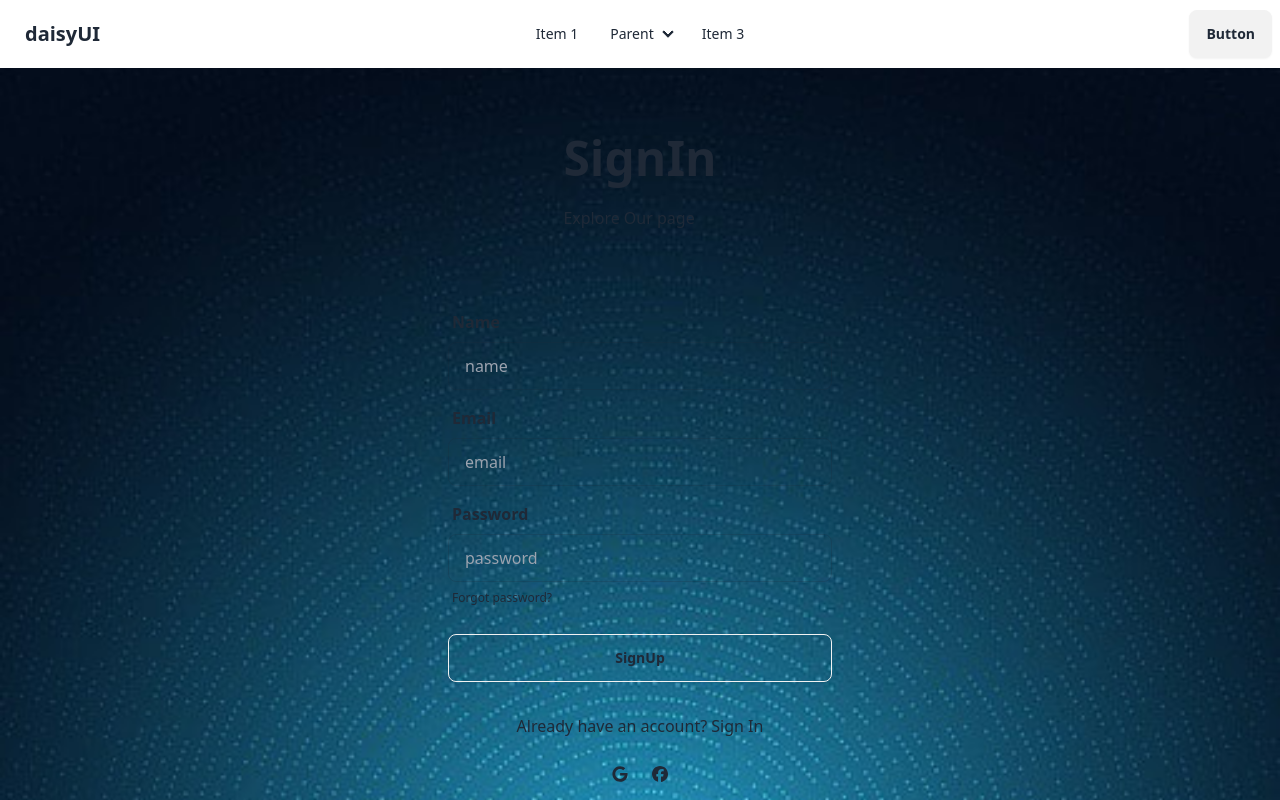
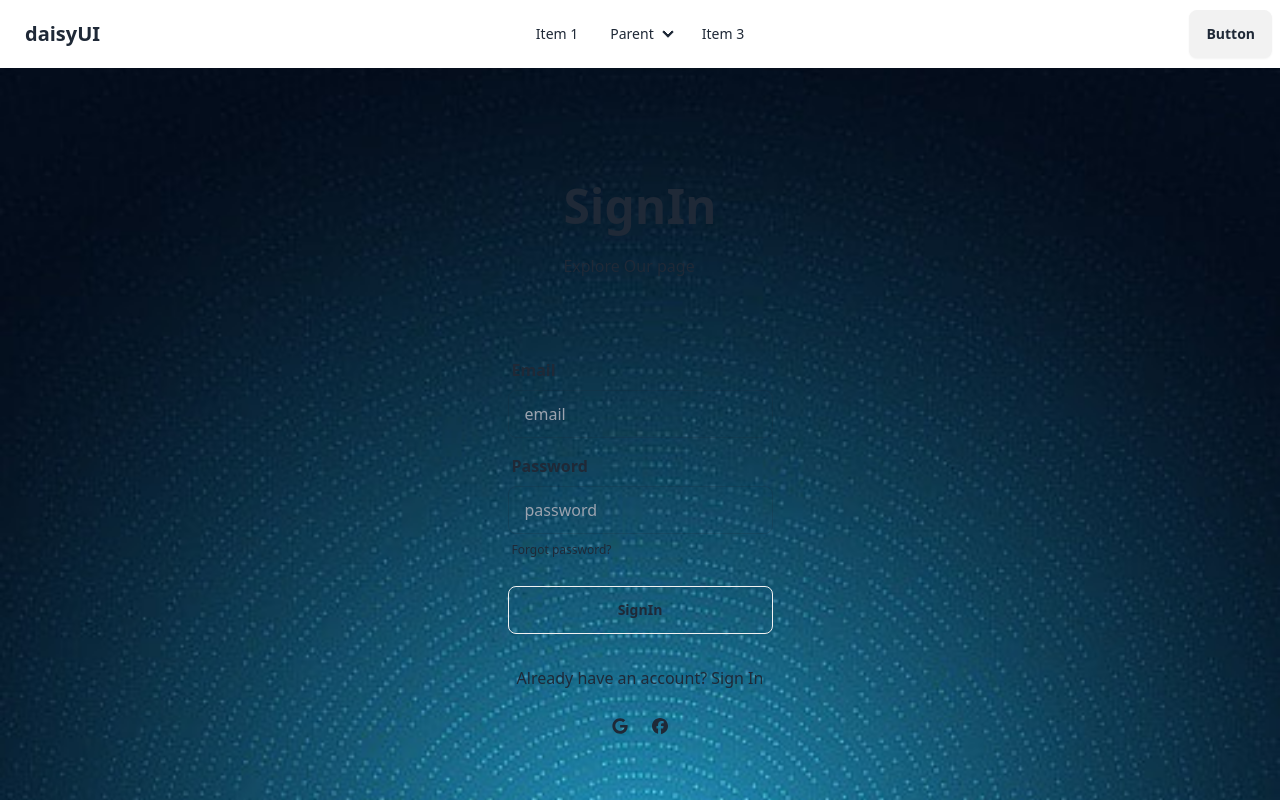
Before and after one commit to sakirmohammad775/Fashion-Apparels-Client, a React (Vite) app: page /signIn in a window 1280 px wide. Shown: the top 800 px of the page. Built offline with nearby package versions, Linux system fonts and the light colour scheme; no server answers.

Commit message:
signin and signUp added

```diff
--- a/src/SignIn/SignIn.jsx
+++ b/src/SignIn/SignIn.jsx
@@ -2,7 +2,12 @@
 import { FaFacebook, FaGoogle } from "react-icons/fa6";
 import signInImage from "../assets/login2.jpg"
 import { Link } from "react-router-dom";
+import { useContext } from "react";
+import { AuthContext } from "../AuthProvider/AuthProvider";
 const SignIn = () => {
+
+    const {signIn}=useContext(AuthContext)
+
     const backgroundImageStyle = {
         backgroundImage: `url(${signInImage})`,
         backgroundSize: 'cover', // Cover the entire div
@@ -14,8 +19,19 @@
         const form=e.target
         const email=form.email.value
         const password=form.password.value
-        console.log(email,password);
+
+
+        signIn(email,password)
+        .then(result=>{
+            const user=result.user
+            console.log(user);
+        })
+        .catch(error=>
+            console.log(error)
+        )
     }
+
+
     return (
         <>
             <div className="hero min-h-screen" style={backgroundImageStyle}>
@@ -26,12 +42,7 @@
                     </div>
                     <div className="card  w-full max-w-lg bg-transparent">
                         <form onSubmit={handleSignIn} className="card-body">
-                            <div className="form-control w-96">
-                                <label className="label">
-                                    <span className="font-bold">Name</span>
-                                </label>
-                                <input type="name" placeholder="name" name="name" className="input input-bordered bg-transparent  " required />
-                            </div>
+
                             <div className="form-control">
                                 <label className="label">
                                     <span className="font-bold">Email</span>
@@ -53,7 +64,7 @@
                                 </label>
                             </div>
                             <div className="form-control mt-3">
-                                <button type="submit" className="btn  bg-transparent">SignUp</button>
+                                <button  type="submit" value="Submit"  className="btn  bg-transparent">SignIn</button>
                             </div>
                         </form>
                         {/*if error found*/}
```
